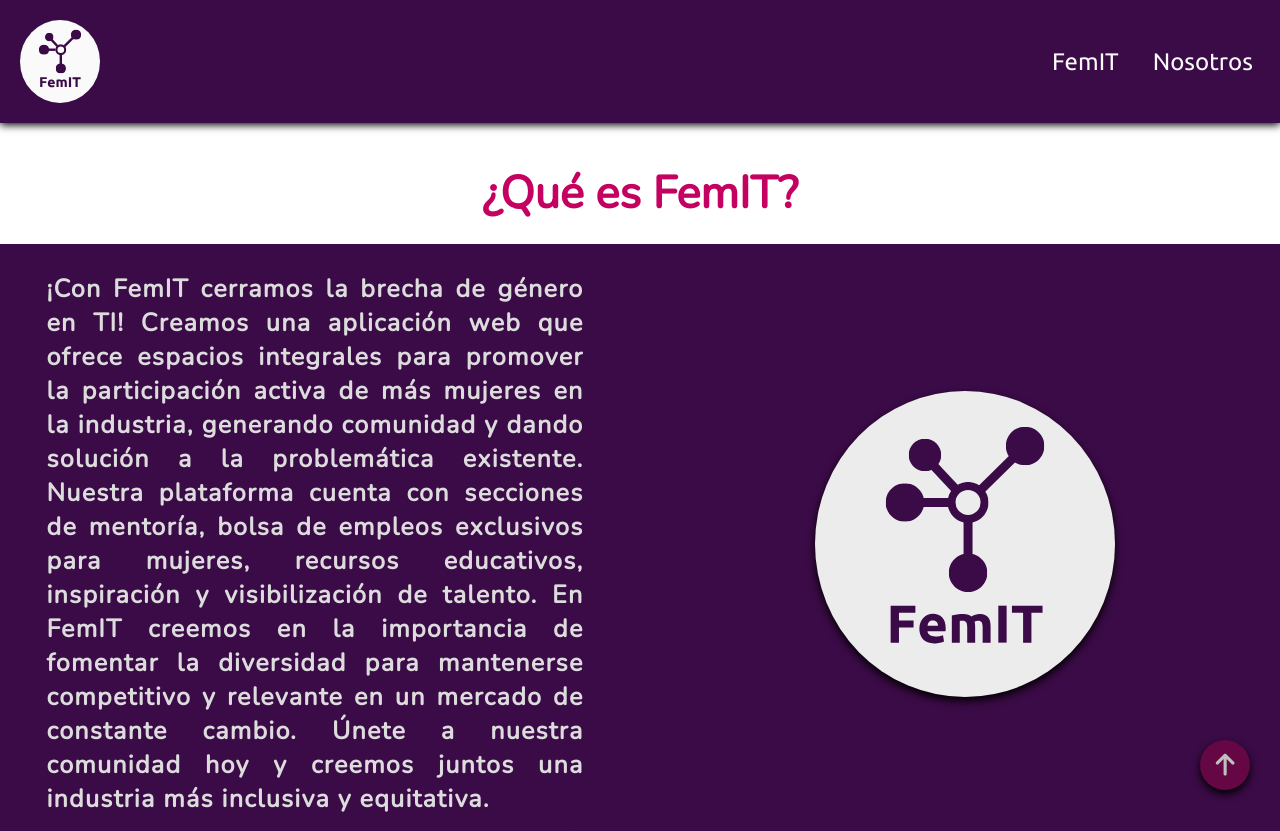
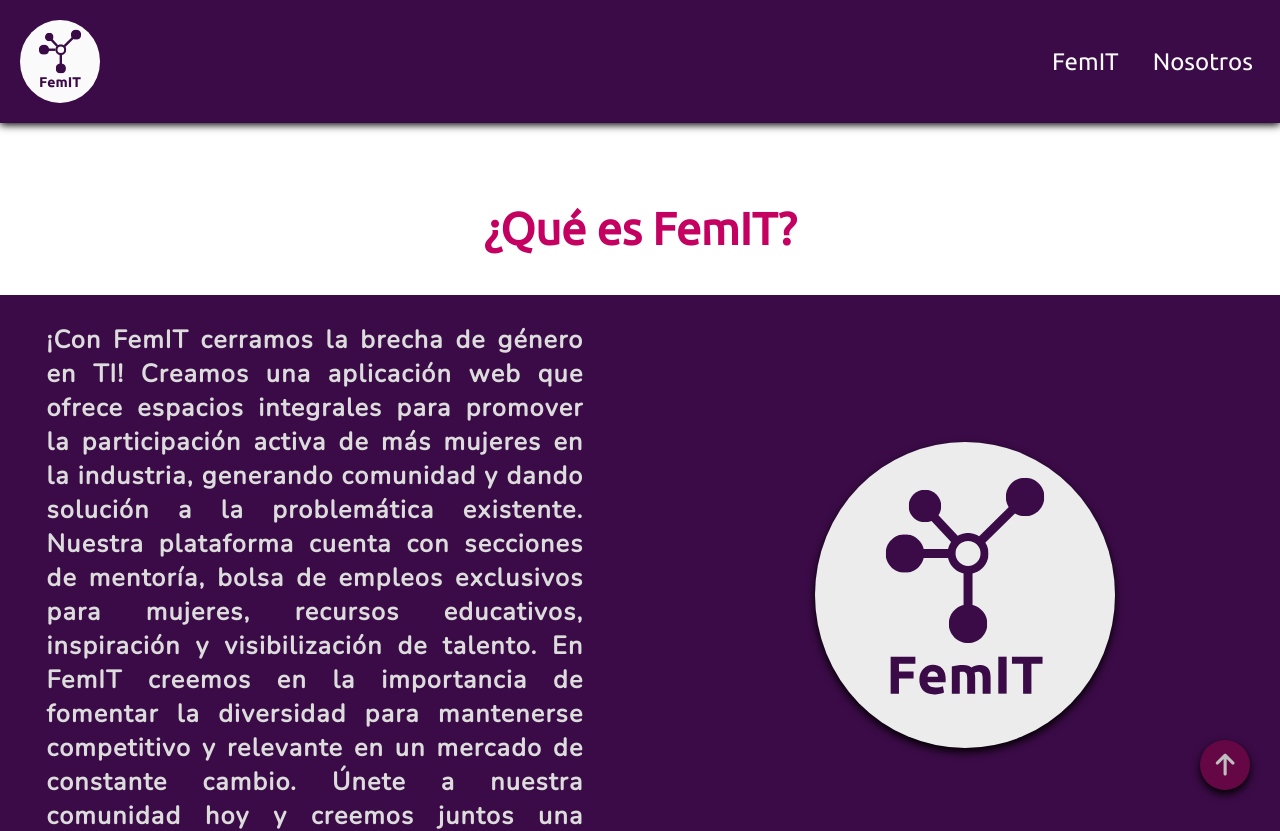
Before and after one commit to SeigiGim/equipofemit, a React (Create React App) app: page / in a window 1280 px wide. Shown: the top 831 px of the page. Built offline with nearby package versions, Linux system fonts and the light colour scheme.

Commit message:
titulos estilos

```diff
--- a/src/components/femit/femit.css
+++ b/src/components/femit/femit.css
@@ -5,7 +5,7 @@
 	padding: var(--small-2) 0;
 	background-color: var(--color-primary);
 	place-items: center;
-	margin: 2rem 0;
+	margin: var(--large-3) 0;
 	gap: 2rem;
 }
 
--- a/src/components/landingPage/landingPage.css
+++ b/src/components/landingPage/landingPage.css
@@ -9,8 +9,9 @@
 
 .section-title {
 	text-align: center;
-	margin-top: var(--large-3);
+	margin-top: var(--xl-2);
 	font-size: var(--large-4);
+	font-family: var(--fuente-titulo);
 	color: var(--color-secondary);
 }
 
```
